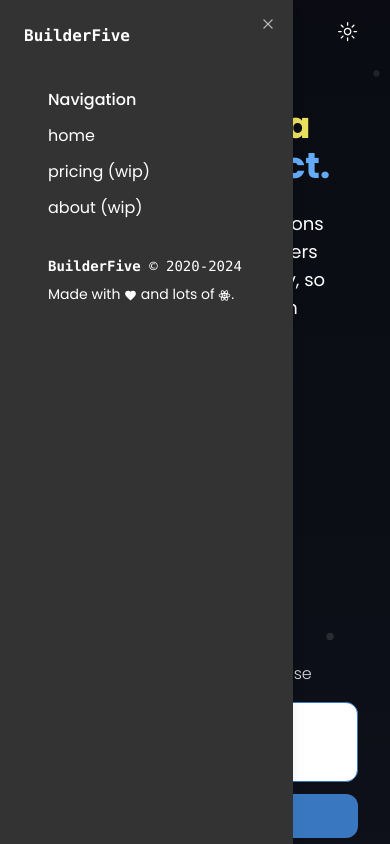
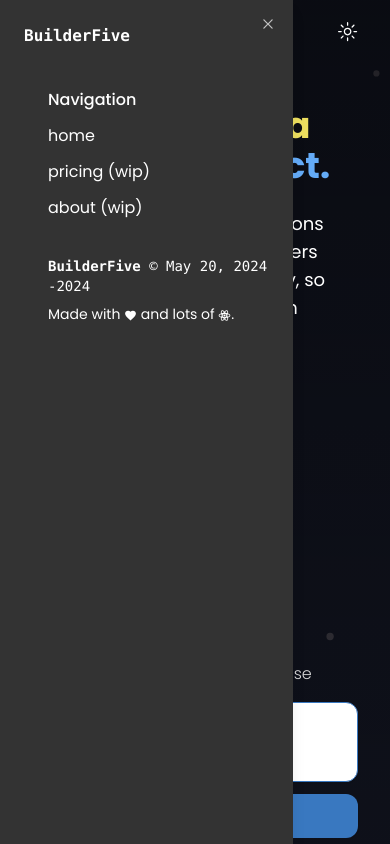
Before and after one commit to BuilderFive/website, a Next.js app: page / in a window 390 px wide. Both pictures are taken after a click on the button "Toggle Menu". Shown: the top 844 px of the page. Built offline with nearby package versions, Linux system fonts and the light colour scheme; no server answers.

Commit message:
Changed Date

```diff
--- a/components/nav/NavigationMobile.tsx
+++ b/components/nav/NavigationMobile.tsx
@@ -75,7 +75,7 @@ export const MobileNavigation: React.FC = () => {
                     </div>
                     <div className="flex flex-col pt-9 space-y-2 text-sm">
                         <span className="font-bold font-mono text-transparent bg-clip-text bg-gradient-to-br from-indigo-200 from-15% via-blue-400 via-50% to-purple-400 to-90%">
-                            BuilderFive <span className="text-gray-300 font-medium">&copy; 2020-{new Date().getFullYear()}</span>
+                            BuilderFive <span className="text-gray-300 font-medium">&copy; May 20, 2024 -{new Date().getFullYear()}</span>
                         </span>
 
                         <span className="text-muted-foreground text-sm">
```
